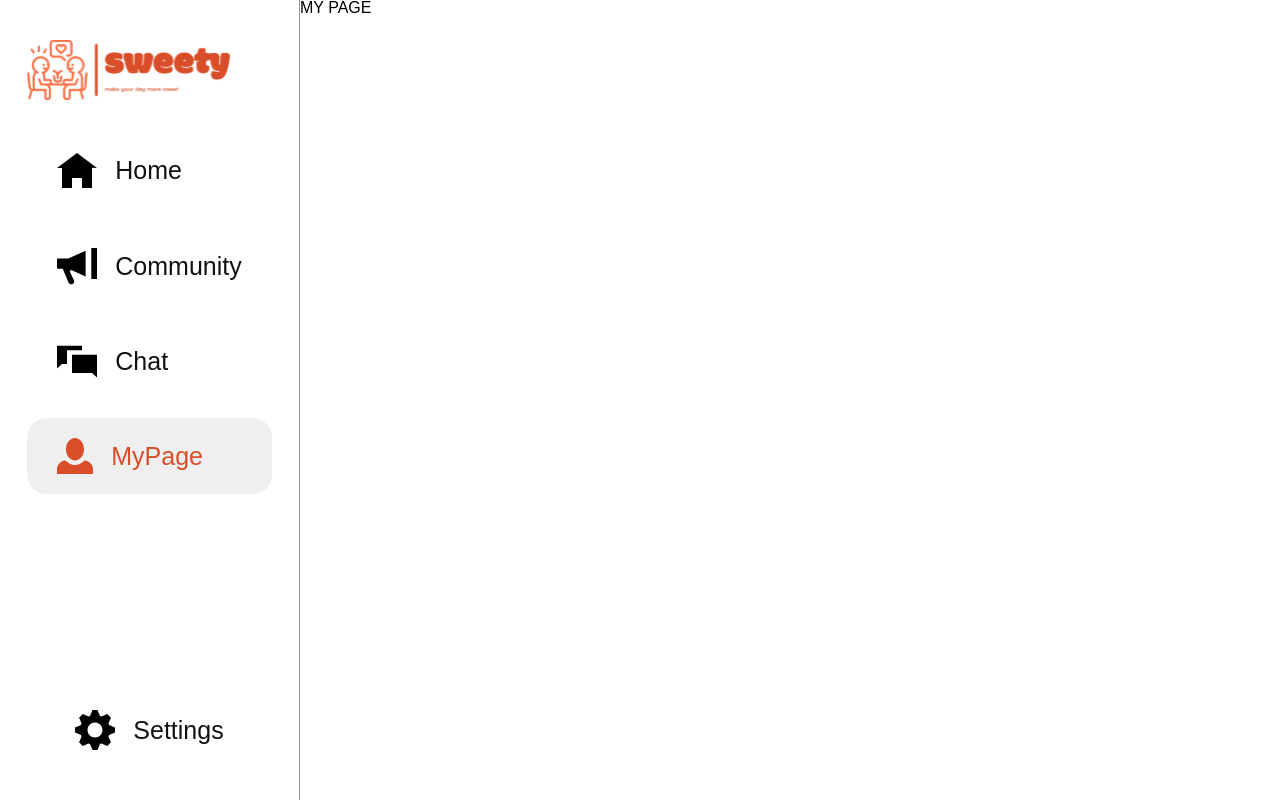
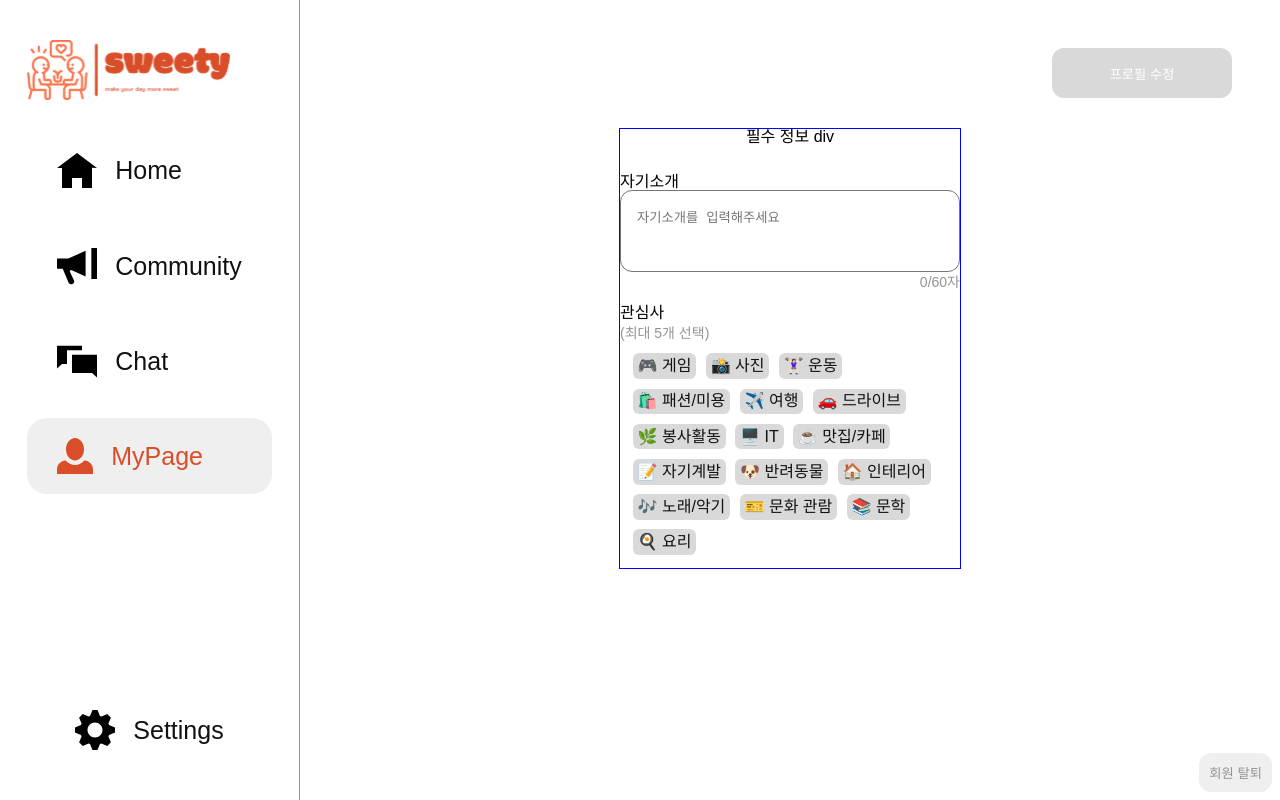
Before and after one commit to Toy2-Team3/sweety, a React (Create React App) app: page /mypage in a window 1280 px wide. Built offline with nearby package versions, Linux system fonts and the light colour scheme.

Commit message:
Feat: 마이페이지 레이아웃 구성

```diff
--- /dev/null
+++ b/src/components/myPage/RequiredInformation.tsx
@@ -0,0 +1,18 @@
+import styled from "styled-components";
+
+export default function RequiredInformation() {
+
+
+  return (
+    <RequiredInformationWrap>
+      필수 정보 div
+    </RequiredInformationWrap>
+  )
+}
+
+const RequiredInformationWrap = styled.div`
+  display: flex;
+  flex-direction: column;
+  align-items: center;
+  gap: 1rem;
+`;
--- a/src/pages/MyPage.tsx
+++ b/src/pages/MyPage.tsx
@@ -1,6 +1,96 @@
+import styled from "styled-components";
+import { useState } from "react";
+import ByeModal from "../components/myPage/ByeModal";
+import OptionalInformation from "../components/myPage/OptionalInformation";
+import RequiredInformation from "../components/myPage/RequiredInformation";
+
 export default function MyPage() {
+  const [isModalOpen, setIsModalOpen] = useState(false);
 
-	return (
-    <h1>MY PAGE</h1>
+  const handleOpenModal = () => {
+    setIsModalOpen(true);
+  };
+
+  const handleCloseModal = () => {
+    setIsModalOpen(false);
+  };
+
+  // TODO :
+  // default 정보: 파이어베이스에서 가져온 회원 정보
+  // 하나의 값이라도 수정한다면 버튼 색 바뀌도록
+  // 프로필 수정 버튼 클릭 시 변경된 정보 파이어베이스 및 서버로 전송
+
+
+  return (
+    <PageWrap>
+      <SaveButtonWrap>
+        <SaveButton>
+          프로필 수정
+        </SaveButton>
+      </SaveButtonWrap>
+      <InformationWrap>
+        <RequiredInformation />
+        <OptionalInformation />
+      </InformationWrap>
+      <ByeButtonWrap>
+        <ByeButton onClick={handleOpenModal}>
+          회원 탈퇴
+        </ByeButton>
+        {
+          isModalOpen &&
+          <ByeModal
+            isOpen={isModalOpen}
+            closeModal={handleCloseModal}
+            />
+        }
+      </ByeButtonWrap>
+    </PageWrap>
   )
 }
+
+const PageWrap = styled.div`
+  display: flex;
+  flex-direction: column;
+  align-items: center;
+`;
+
+const SaveButtonWrap = styled.div`
+  position: absolute;
+  top: 3rem;
+  right: 3rem;
+`;
+
+const SaveButton = styled.button`
+  width: 180px;
+  height: 50px;
+  color: white;
+  background: ${props => props.theme.color.darkGray};
+  border: none;
+  border-radius: 12px;
+`;
+
+const InformationWrap = styled.div`
+  max-width: 342px;
+  border: 1px solid blue;
+  margin: 8rem 0;
+  display: flex;
+  flex-direction: column;
+  gap: 1.8rem;
+`;
+
+const ByeButtonWrap = styled.div`
+  position: fixed;
+  right: 0.5rem;
+  bottom: 0.5rem;
+`;
+
+const ByeButton = styled.button`
+  color: ${props => props.theme.color.borderGray};
+  border: none;
+  border-radius: 12px;
+  padding: 10px;
+
+  &:hover {
+    cursor: pointer;
+  }
+`;
```
